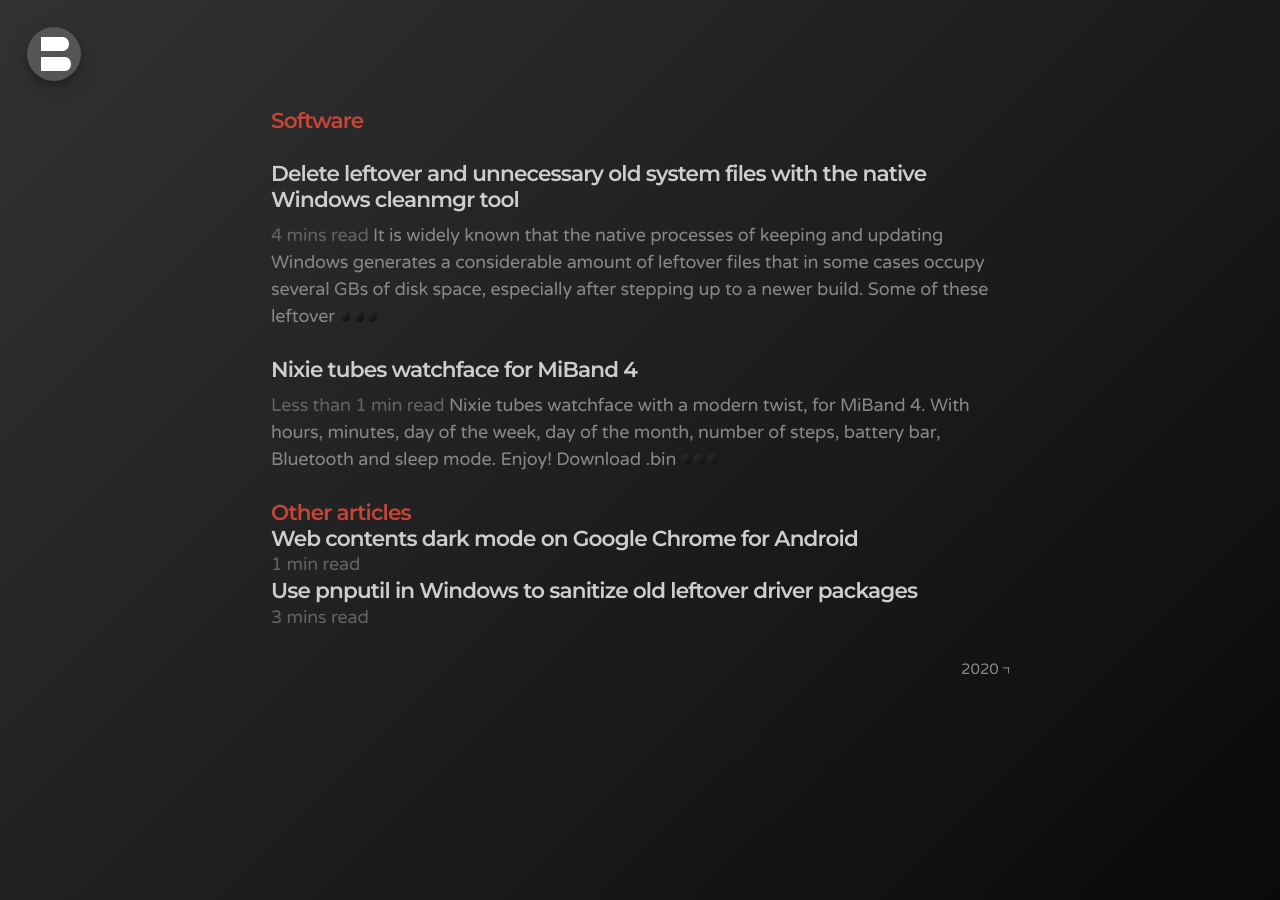
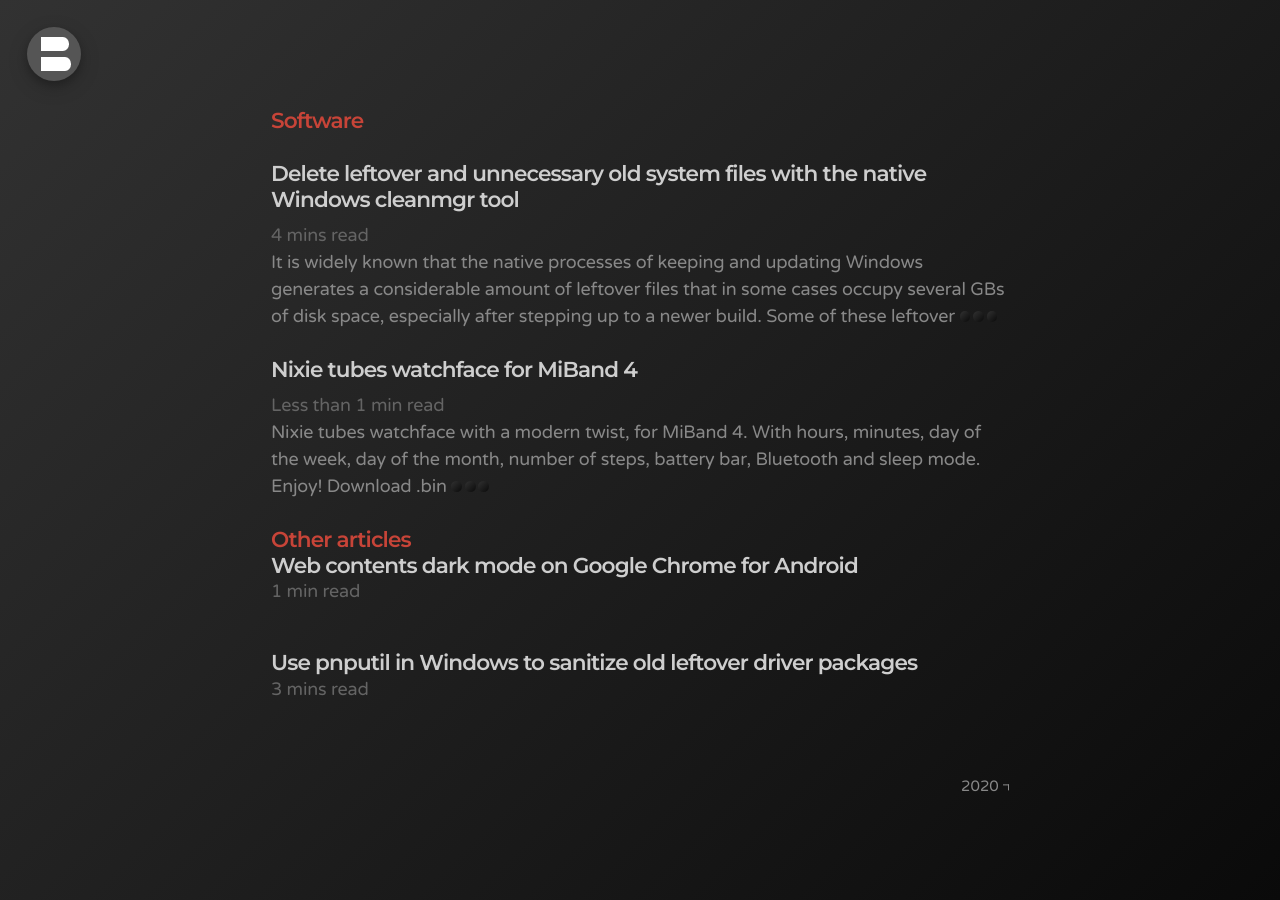
Before and after one commit to bonina/bonina.github.io, a Jekyll site: the page built from software.md, in a window 1280 px wide. Built offline with Jekyll 4.4.1, drawn with Linux system fonts in a browser that asks for light colours.

Commit message:
Update software.md

```diff
--- a/software.md
+++ b/software.md
@@ -8,7 +8,7 @@
   <article class="categories">
     <h1 class="post-title-categories">
       <a href="{{ site.baseurl }}{{ post.url }}">{{ post.title }}</a>
-    </h1>{% include readtime.html %}
+    </h1>{% include readtime.html %}<br>
     {% assign ncut = 250 %}
     {% assign words = post.content | strip_newlines | markdownify | strip_html | truncate: ncut, "" | number_of_words | decrement %}
     {{ post.content | strip_newlines | markdownify | strip_html | truncatewords: words, " " }}<a class="dothvr" href='{{ post.url }}'><span class="dot"></span><span class="dot dotc"></span><span class="dot"></span></a>
@@ -22,5 +22,5 @@
       <a href="{{ site.baseurl }}{{ post.url }}">{{ post.title }}</a>
     </h1>
     {% include readtime.html %}
-  </article>
+  </article><br>
 {% endfor %}
```
